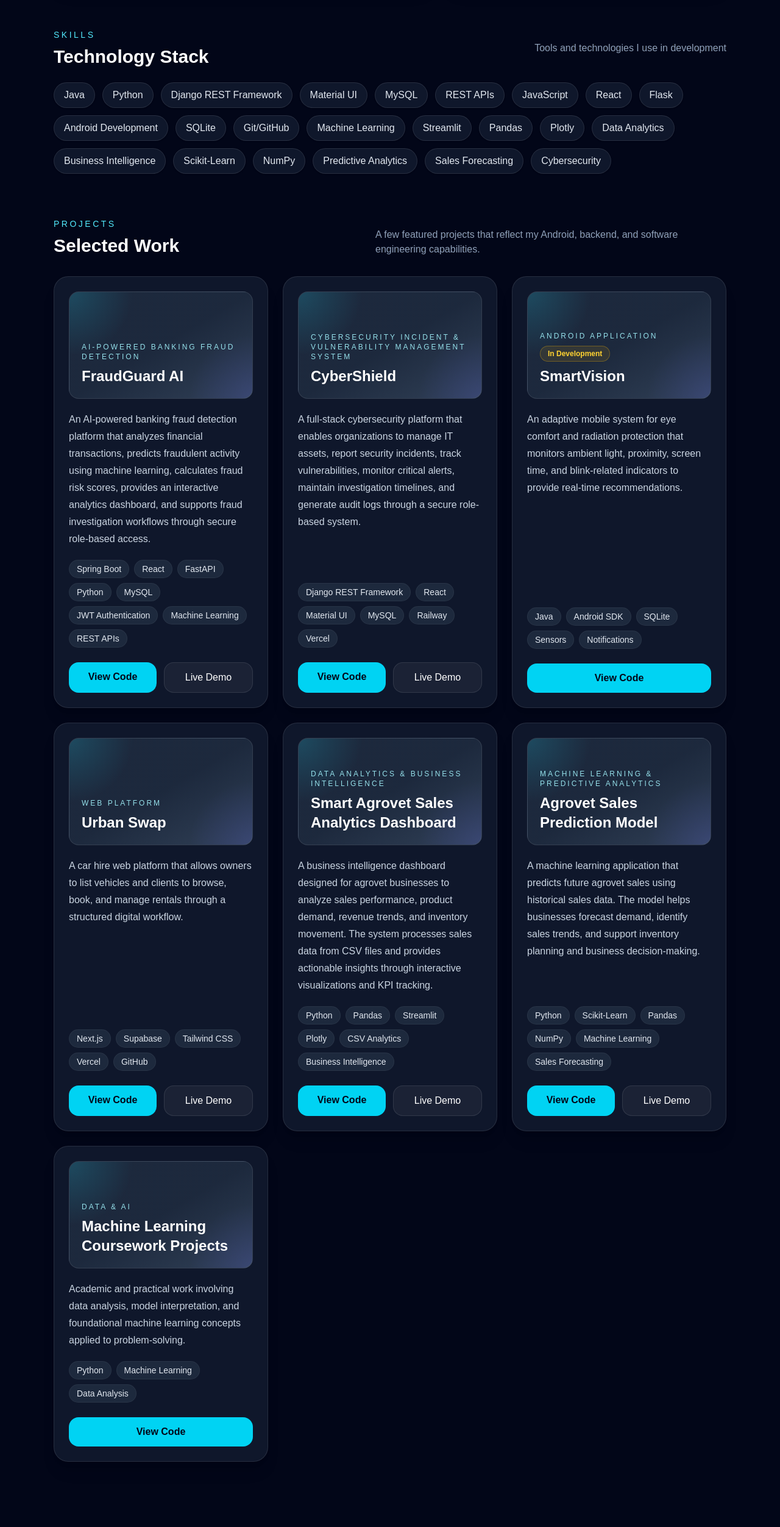
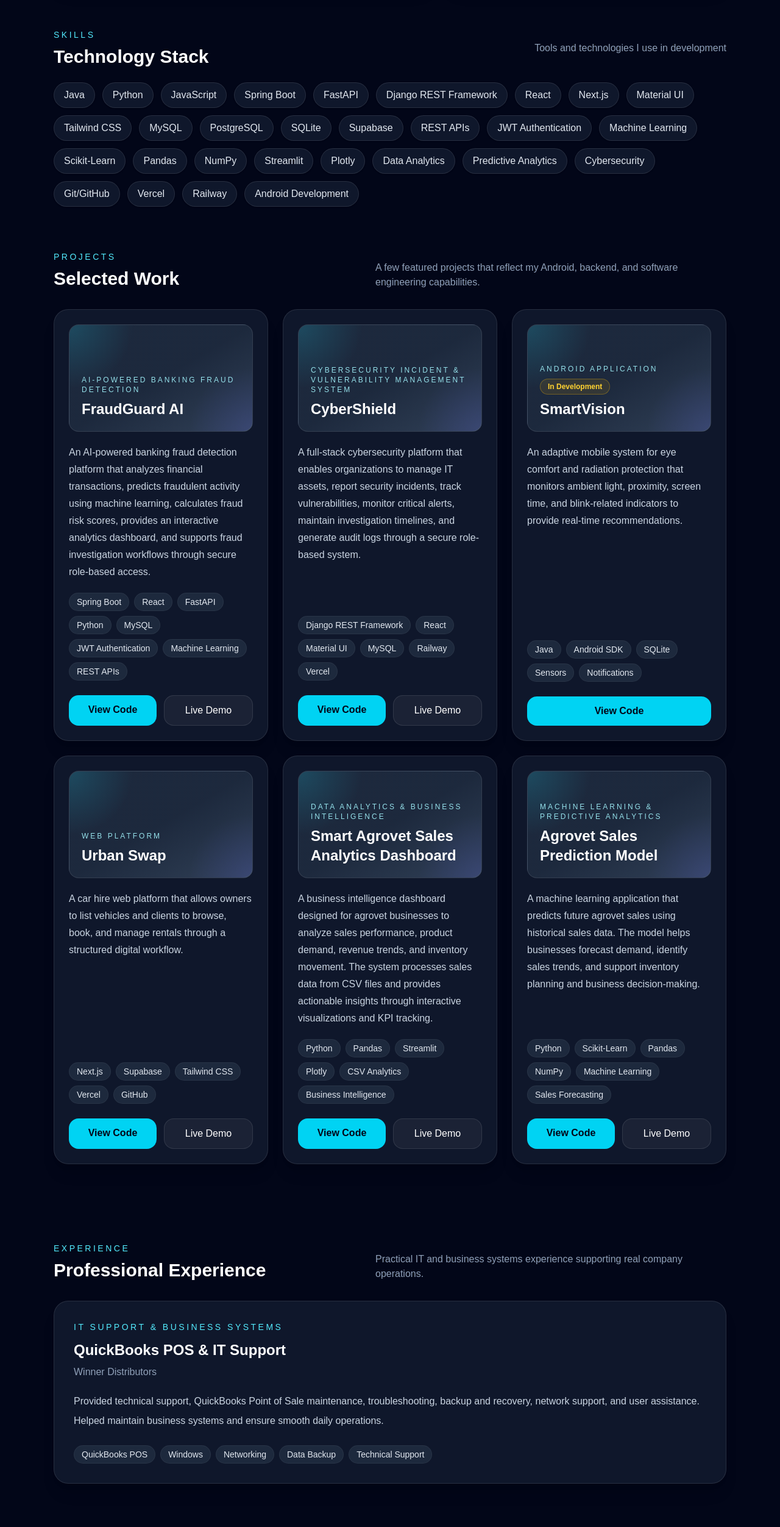
Before and after one commit to JobMunyoki/my-portfolio, a Next.js app: page / in a window 1280 px wide. Shown: the part 2160-4664 px from the top of the page at 61% size. Built offline with nearby package versions, Linux system fonts and the light colour scheme.

Commit message:
Remove empty machine learning coursework project

```diff
--- a/app/page.js
+++ b/app/page.js
@@ -2,27 +2,33 @@ export default function PortfolioWebsite() {
   const skills = [
     "Java",
     "Python",
+    "JavaScript",
+    "Spring Boot",
+    "FastAPI",
     "Django REST Framework",
+    "React",
+    "Next.js",
     "Material UI",
+    "Tailwind CSS",
     "MySQL",
+    "PostgreSQL",
+    "SQLite",
+    "Supabase",
     "REST APIs",
-    "JavaScript",
-    "React",
-    "Flask",
-    "Android Development",
-    "SQLite",
-    "Git/GitHub",
+    "JWT Authentication",
     "Machine Learning",
+    "Scikit-Learn",
+    "Pandas",
+    "NumPy",
     "Streamlit",
-    "Pandas",
     "Plotly",
     "Data Analytics",
-    "Business Intelligence",
-    "Scikit-Learn",
-    "NumPy",
     "Predictive Analytics",
-    "Sales Forecasting",
-    "Cybersecurity"
+    "Cybersecurity",
+    "Git/GitHub",
+    "Vercel",
+    "Railway",
+    "Android Development"
   ];
 
   const projects = [
@@ -111,15 +117,6 @@ export default function PortfolioWebsite() {
   github: "https://github.com/JobMunyoki",
   demo: "https://jobmunyoki-agrovet-sales-prediction-model-app-j7b7sn.streamlit.app"
 },
-    {
-      title: "Machine Learning Coursework Projects",
-      category: "Data & AI",
-      description:
-        "Academic and practical work involving data analysis, model interpretation, and foundational machine learning concepts applied to problem-solving.",
-      tech: ["Python", "Machine Learning", "Data Analysis"],
-      github: "https://github.com/JobMunyoki",
-      demo: "#"
-    },
 
   ];
   const experience = [
```
